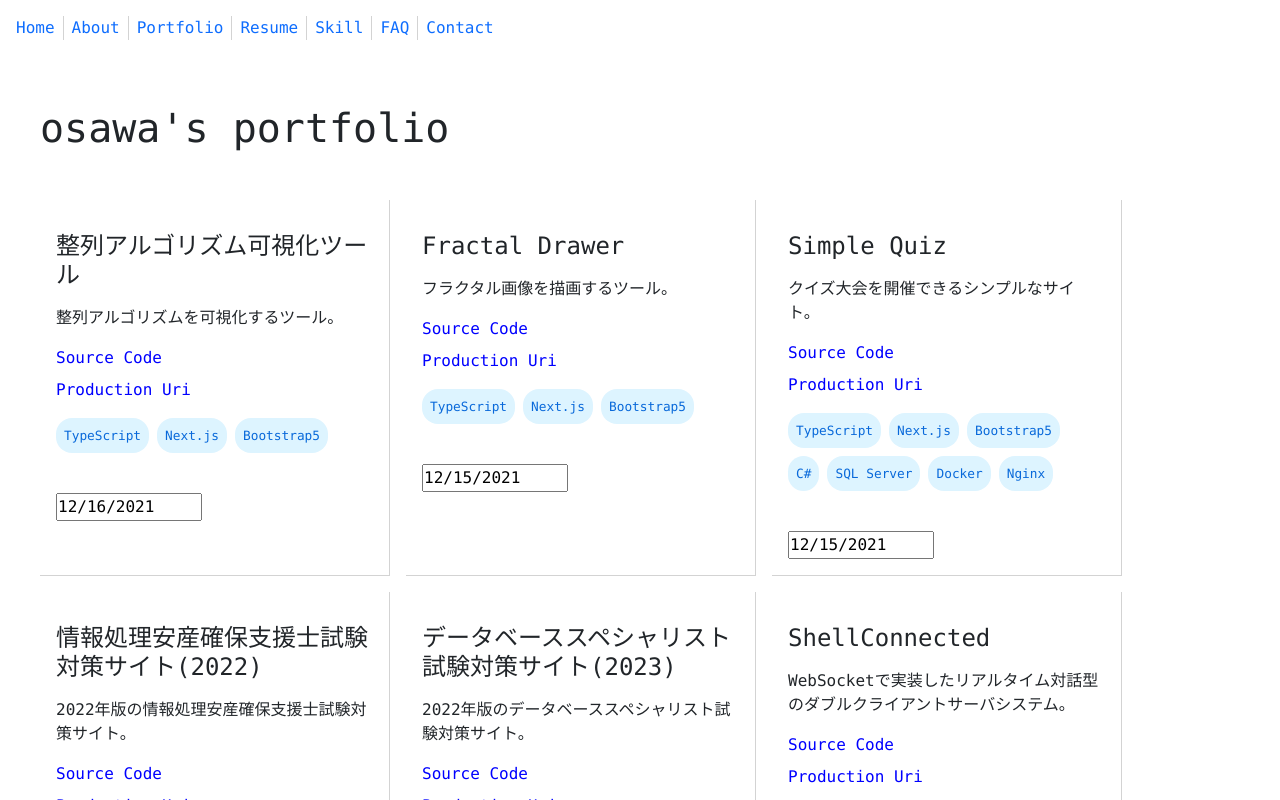
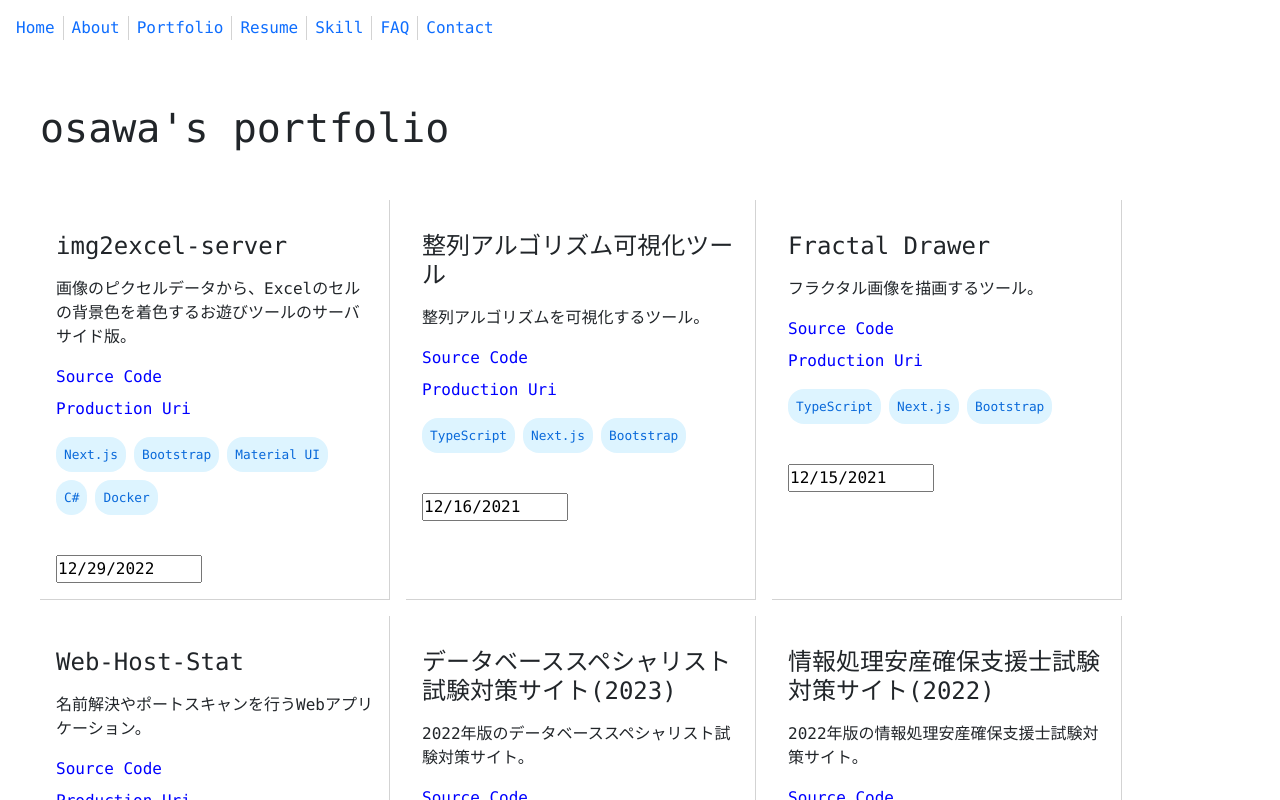
Before and after one commit to osawa-koki/osawa-koki, a Next.js app in the folder portfolio/: page /portfolio in a window 1280 px wide. Shown: the top 800 px of the page. Built offline with nearby package versions, Linux system fonts and the light colour scheme.

Commit message:
ポートフォリオに関する修正。

```diff
--- a/portfolio/data/portfolio.ts
+++ b/portfolio/data/portfolio.ts
@@ -49,7 +49,8 @@ type Tech =
   | "SignalR"
   | "Machine Learning"
   | "AI"
-  | "Bootstrap5"
+  | "Bootstrap"
+  | "Material UI"
 
 type Portfolio = {
   name: string;
@@ -59,6 +60,7 @@ type Portfolio = {
   created_at: Date;
   tech_used: Tech[];
   recommend: 1 | 2 | 3 | 4 | 5; // 1: Not recommended, 5: Highly recommended
+  in_development?: boolean;
 }
 
 const portfolio: Portfolio[] = [
@@ -86,7 +88,7 @@ const portfolio: Portfolio[] = [
     production_url: "https://osawa-koki.github.io/bezier-maker.js/",
     created_at: new Date("2021-09-03"),
     tech_used: ["HTML&CSS", "JavaScript"],
-    recommend: 3,
+    recommend: 2,
   },
   {
     name: "特殊文字コピーサイト",
@@ -112,7 +114,7 @@ const portfolio: Portfolio[] = [
     repo_url: "https://github.com/osawa-koki/sorter-demo.ts",
     production_url: "https://osawa-koki.github.io/sorter-demo.ts/",
     created_at: new Date("2021-12-16"),
-    tech_used: ["TypeScript", "Next.js", "Bootstrap5"],
+    tech_used: ["TypeScript", "Next.js", "Bootstrap"],
     recommend: 5,
   },
   {
@@ -139,7 +141,7 @@ const portfolio: Portfolio[] = [
     repo_url: "https://github.com/osawa-koki/fractal-drawer.ts",
     production_url: "https://osawa-koki.github.io/fractal-drawer.ts/",
     created_at: new Date("2021-12-15"),
-    tech_used: ["TypeScript", "Next.js", "Bootstrap5"],
+    tech_used: ["TypeScript", "Next.js", "Bootstrap"],
     recommend: 5,
   },
   {
@@ -149,6 +151,7 @@ const portfolio: Portfolio[] = [
     created_at: new Date("2021-12-15"),
     tech_used: ["Python", "FastAPI", "Next.js", "Nginx", "Docker"],
     recommend: 2,
+    in_development: true,
   },
   {
     name: "Simple Quiz",
@@ -156,8 +159,9 @@ const portfolio: Portfolio[] = [
     repo_url: "https://github.com/simple-quiz-org",
     production_url: "https://simple-quiz.org/",
     created_at: new Date("2021-12-15"),
-    tech_used: ["TypeScript", "Next.js", "Bootstrap5", "C#", "SQL Server", "Docker", "Nginx"],
+    tech_used: ["TypeScript", "Next.js", "Bootstrap", "C#", "SQL Server", "Docker", "Nginx"],
     recommend: 5,
+    in_development: true,
   },
   {
     name: "猿・猪・烏 判定AI",
@@ -173,7 +177,7 @@ const portfolio: Portfolio[] = [
     repo_url: "https://github.com/osawa-koki/SC2022",
     production_url: "https://osawa-koki.github.io/SC2022/",
     created_at: new Date("2022-12-24"),
-    tech_used: ["TypeScript", "Next.js", "Bootstrap5"],
+    tech_used: ["TypeScript", "Next.js", "Bootstrap"],
     recommend: 4,
   },
   {
@@ -184,6 +188,15 @@ const portfolio: Portfolio[] = [
     created_at: new Date("2021-12-15"),
     tech_used: ["HTML&CSS", "JavaScript", "Go", "MySQL", "Docker", "Nginx"],
     recommend: 2,
+  },
+  {
+    name: "octo-campus",
+    description: "ITに関する総合学習サイト。",
+    repo_url: "https://github.com/osawa-koki/octo-campus",
+    production_url: "https://osawa-koki.github.io/octo-campus/",
+    created_at: new Date("2021-12-15"),
+    tech_used: ["Gatsby.js", "Bootstrap"],
+    recommend: 3,
   },
   {
     name: "img2excel",
@@ -216,8 +229,9 @@ const portfolio: Portfolio[] = [
     repo_url: "https://github.com/osawa-koki/ShellConnected",
     production_url: "https://shellconnected.onrender.com/",
     created_at: new Date("2022-12-28"),
-    tech_used: ["Next.js", "Bootstrap5", "C#", "WebSocket", "SignalR", "Docker"],
+    tech_used: ["Next.js", "Bootstrap", "C#", "WebSocket", "SignalR", "Docker"],
     recommend: 4,
+    in_development: true,
   },
   {
     name: "Web-Host-Stat",
@@ -225,7 +239,7 @@ const portfolio: Portfolio[] = [
     repo_url: "https://github.com/osawa-koki/web-host-stat",
     production_url: "https://web-host-stat.onrender.com/",
     created_at: new Date("2022-12-28"),
-    tech_used: ["Next.js", "Bootstrap5", "Go", "Docker"],
+    tech_used: ["Next.js", "Bootstrap", "Go", "Docker"],
     recommend: 4,
   },
   {
@@ -234,9 +248,20 @@ const portfolio: Portfolio[] = [
     repo_url: "https://github.com/osawa-koki/img2excel-server",
     production_url: "https://img2excel.onrender.com/",
     created_at: new Date("2022-12-29"),
-    tech_used: ["Nuxt.js", "Bootstrap5", "C#", "Docker"],
-    recommend: 4,
+    tech_used: ["Next.js", "Bootstrap", "Material UI", "C#", "Docker"],
+    recommend: 5,
   },
 ];
 
-export default portfolio.sort((a, b) => b.recommend - a.recommend);
+export default portfolio.sort((a, b) => {
+  // 開発中のものを最後にする
+  if (a.in_development && !b.in_development) return 1;
+  if (!a.in_development && b.in_development) return -1;
+
+  // それ以外はオススメ度でソート
+  if (a.recommend === b.recommend) {
+    // (同じオススメ度の場合は作成日時でソート)
+    return a.created_at > b.created_at ? -1 : 1;
+  }
+  return a.recommend > b.recommend ? -1 : 1;
+});
```
